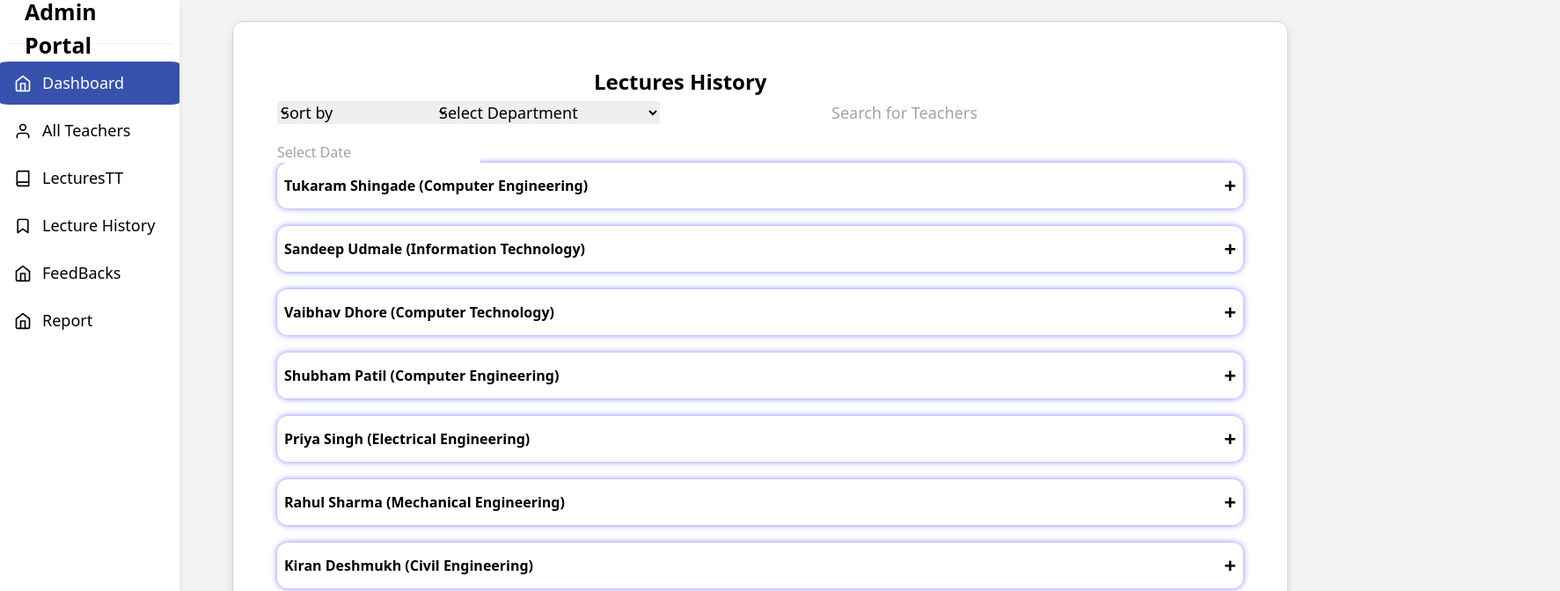
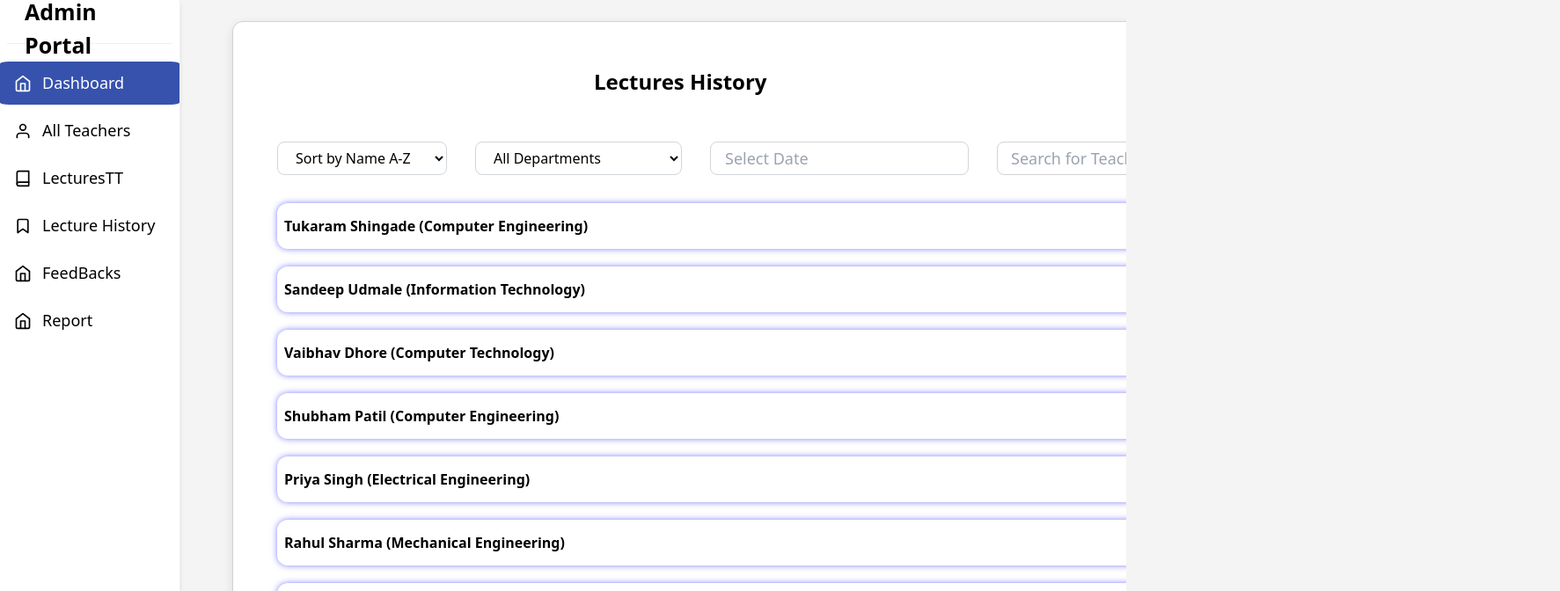
Before and after one commit to VedantKale08/FacultyPortal-MiniProject, a React (Create React App) app: page /LectureHistory in a window 1280 px wide. Shown: the top 672 px of the page at 88% size, 1773 px wide, since content can reach past the window. Built offline with nearby package versions, Linux system fonts and the light colour scheme.

Commit message:
integration in progress

```diff
--- a/src/App.js
+++ b/src/App.js
@@ -14,7 +14,7 @@ import LectureHistory from "./components/AdminPortal/LectureHistory";
 
 function App() {
   return (
-    <div className="App">
+    <div className="App overflow-x-hidden">
       {/* <Navbar/> */}
       <BrowserRouter>
         <Routes>
--- a/src/components/AdminPortal/LectureHistory.js
+++ b/src/components/AdminPortal/LectureHistory.js
@@ -272,12 +272,9 @@ const LectureHistory = () => {
         >
           Lectures History
         </Text>
-        <Select
+        <div className="flex gap-8 my-8">
+          <select
             placeholder="Sort by"
-          position="absolute"
-          top="90px"
-          left="50px"
-          w="150px"
             variant="unstyled"
             borderRadius="md"
             borderColor="gray.300"
@@ -285,23 +282,27 @@ const LectureHistory = () => {
             mb="20px"
             value={sortBy}
             onChange={handleSortChange}
+            px="15"
+            py="4"
+            border="1px solid lightgray"
+            className="rounded-lg flex-1 bg-transparent border border-gray-300 px-4"
           >
             <option value="sortName">Sort by Name A-Z</option>
             <option value="sortBranch">Sort by Branch A-Z</option>
-        </Select>
+          </select>
 
-        <Select
+          <select
             placeholder="Select Department"
-          position="absolute"
-          top="90px"
-          left="230px"
-          w="200px"
             borderRadius="md"
             borderColor="gray.300"
             fontSize="18px"
             mb="20px"
             value={selectedDepartment}
             onChange={handleDepartmentChange}
+            px="15"
+            py="4"
+            border="1px solid lightgray"
+            className="rounded-lg flex-1 bg-transparent border border-gray-300 px-4"
           >
             <option value="">All Departments</option>
             {departments.map((department, index) => (
@@ -309,33 +310,34 @@ const LectureHistory = () => {
                 {department}
               </option>
             ))}
-        </Select>
+          </select>
 
           <DatePicker
             selected={selectedDate}
             onChange={handleDateChange}
             placeholderText="Select Date"
-          position="absolute"
-          top="90px"
-          left="450px" // Adjusted left position
-          w="200px"
             dateFormat="yyyy-MM-dd"
-          className="date-picker"
+            className="date-picker px-4 py-1 border border-gray-300 rounded-lg text-lg flex-1 bg-transparent"
           />
 
           <Input
             type="text"
             placeholder="Search for Teachers"
-          position="absolute"
-          top="90px"
-          left="680px" // Adjusted left position
-          w="250px"
+            // position="absolute"
+            // top="90px"
+            // left="500px" // Adjusted left position
+            // w="250px"
             borderRadius="md"
             borderColor="gray.300"
             fontSize="18px"
             value={searchTerm}
             onChange={handleSearch}
+            px="15"
+            py="4"
+            border="1px solid lightgray"
+            className="rounded-lg flex-1"
           />
+        </div>
 
         {filteredTeachers.map((teacher, index) => (
           <TeacherCard
--- a/src/components/AdminPortal/SideBarAdmin.js
+++ b/src/components/AdminPortal/SideBarAdmin.js
@@ -8,7 +8,7 @@ const SidebarContent = () => {
     { name: "Dashboard", icon: FiHome, to: "/AdminDashboard" },
     { name: "All Teachers", icon: FiUser, to: "/AllTeachers" },
     { name: "LecturesTT", icon: FiBook, to: "/LecturesTT" },
-    { name: "Lecture History", icon: FiBookmark, to: "/AdminLectureHistory" },
+    { name: "Lecture History", icon: FiBookmark, to: "/LectureHistory" },
     { name: "FeedBacks", icon: FiHome, to: "/FeedBack" },
     { name: "Report", icon: FiHome, to: "/Report" },
   ];
```
Lines whose indentation alone changed are shown as unchanged.
